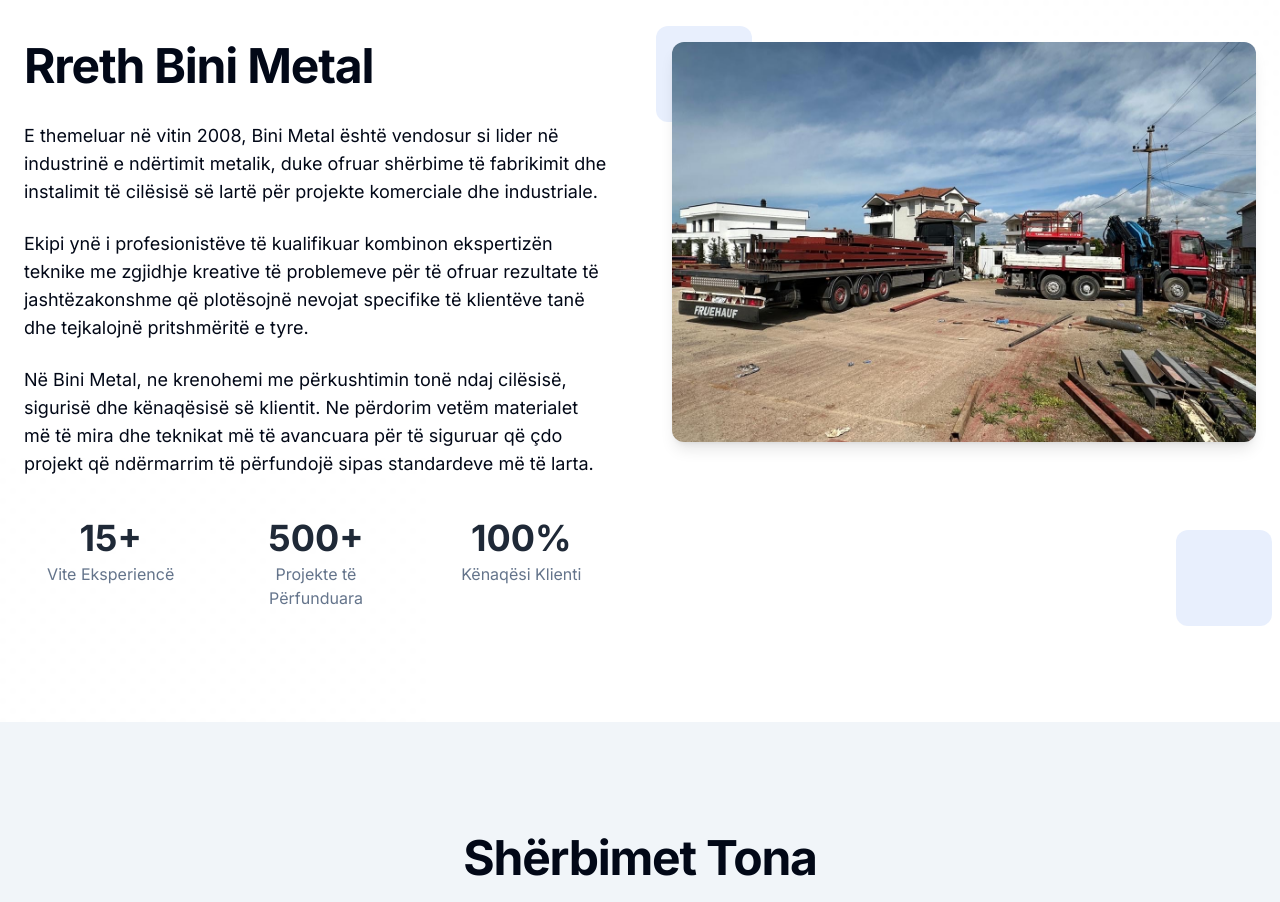
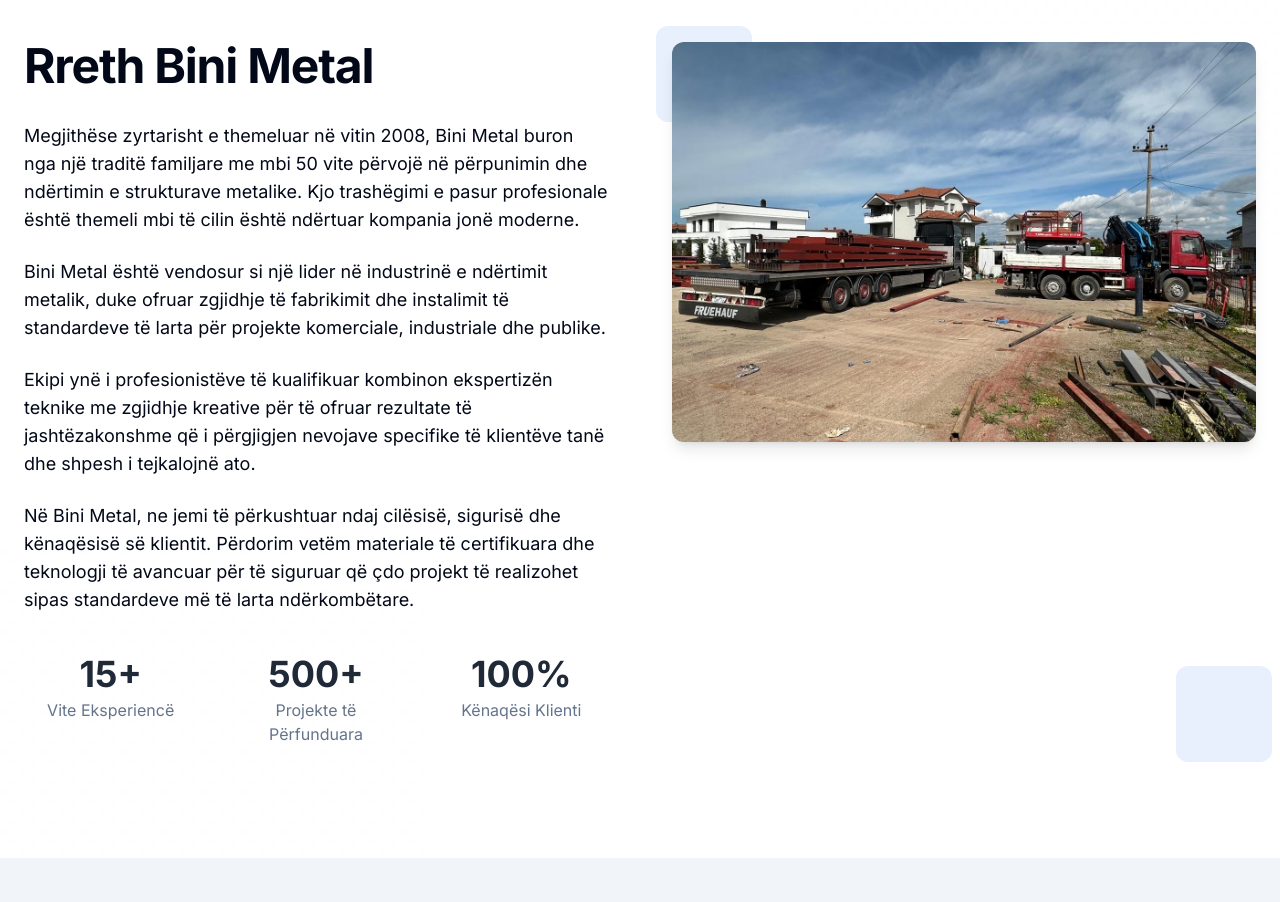
Before and after one commit to Ermal-Mamaj/binimetal, a Next.js app: page / in a window 1280 px wide. Shown: the part 800-1702 px from the top of the page. Built offline with nearby package versions, Linux system fonts and the light colour scheme.

Commit message:
finaly good for now

```diff
--- a/data/content.ts
+++ b/data/content.ts
@@ -20,10 +20,15 @@ export const siteContent = {
   about: {
     title: "Rreth Bini Metal",
     paragraphs: [
-      "E themeluar në vitin 2008, Bini Metal është vendosur si lider në industrinë e ndërtimit metalik, duke ofruar shërbime të fabrikimit dhe instalimit të cilësisë së lartë për projekte komerciale dhe industriale.",
-      "Ekipi ynë i profesionistëve të kualifikuar kombinon ekspertizën teknike me zgjidhje kreative të problemeve për të ofruar rezultate të jashtëzakonshme që plotësojnë nevojat specifike të klientëve tanë dhe tejkalojnë pritshmëritë e tyre.",
-      "Në Bini Metal, ne krenohemi me përkushtimin tonë ndaj cilësisë, sigurisë dhe kënaqësisë së klientit. Ne përdorim vetëm materialet më të mira dhe teknikat më të avancuara për të siguruar që çdo projekt që ndërmarrim të përfundojë sipas standardeve më të larta.",
-    ],
+
+  "Megjithëse zyrtarisht e themeluar në vitin 2008, Bini Metal buron nga një traditë familjare me mbi 50 vite përvojë në përpunimin dhe ndërtimin e strukturave metalike. Kjo trashëgimi e pasur profesionale është themeli mbi të cilin është ndërtuar kompania jonë moderne.",
+
+  "Bini Metal është vendosur si një lider në industrinë e ndërtimit metalik, duke ofruar zgjidhje të fabrikimit dhe instalimit të standardeve të larta për projekte komerciale, industriale dhe publike.",
+
+  "Ekipi ynë i profesionistëve të kualifikuar kombinon ekspertizën teknike me zgjidhje kreative për të ofruar rezultate të jashtëzakonshme që i përgjigjen nevojave specifike të klientëve tanë dhe shpesh i tejkalojnë ato.",
+
+  "Në Bini Metal, ne jemi të përkushtuar ndaj cilësisë, sigurisë dhe kënaqësisë së klientit. Përdorim vetëm materiale të certifikuara dhe teknologji të avancuar për të siguruar që çdo projekt të realizohet sipas standardeve më të larta ndërkombëtare."
+  ],
     stats: [
       { value: 15, label: "Vite Eksperiencë", suffix: "+" },
       { value: 500, label: "Projekte të Përfunduara", suffix: "+" },
```
